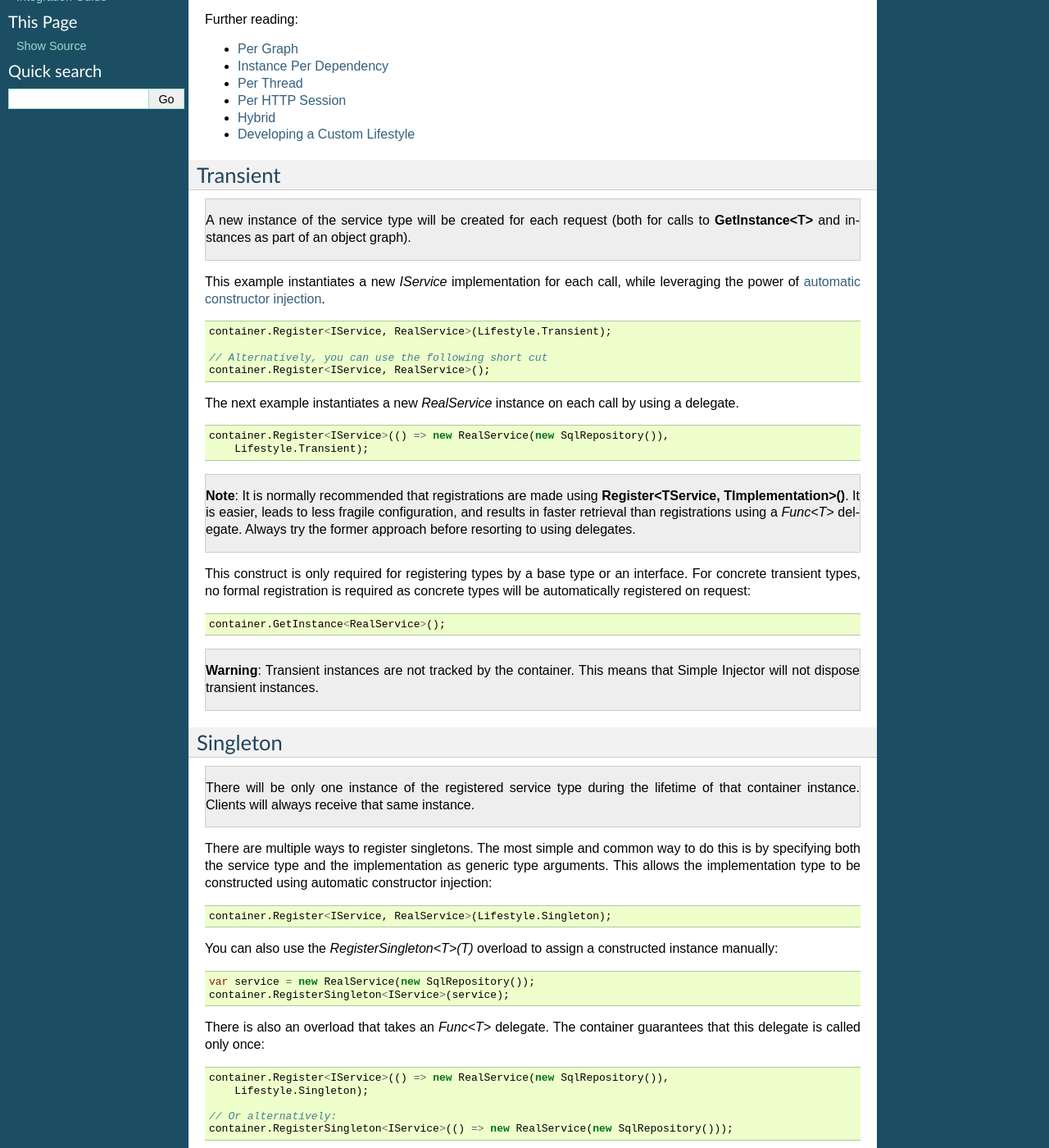
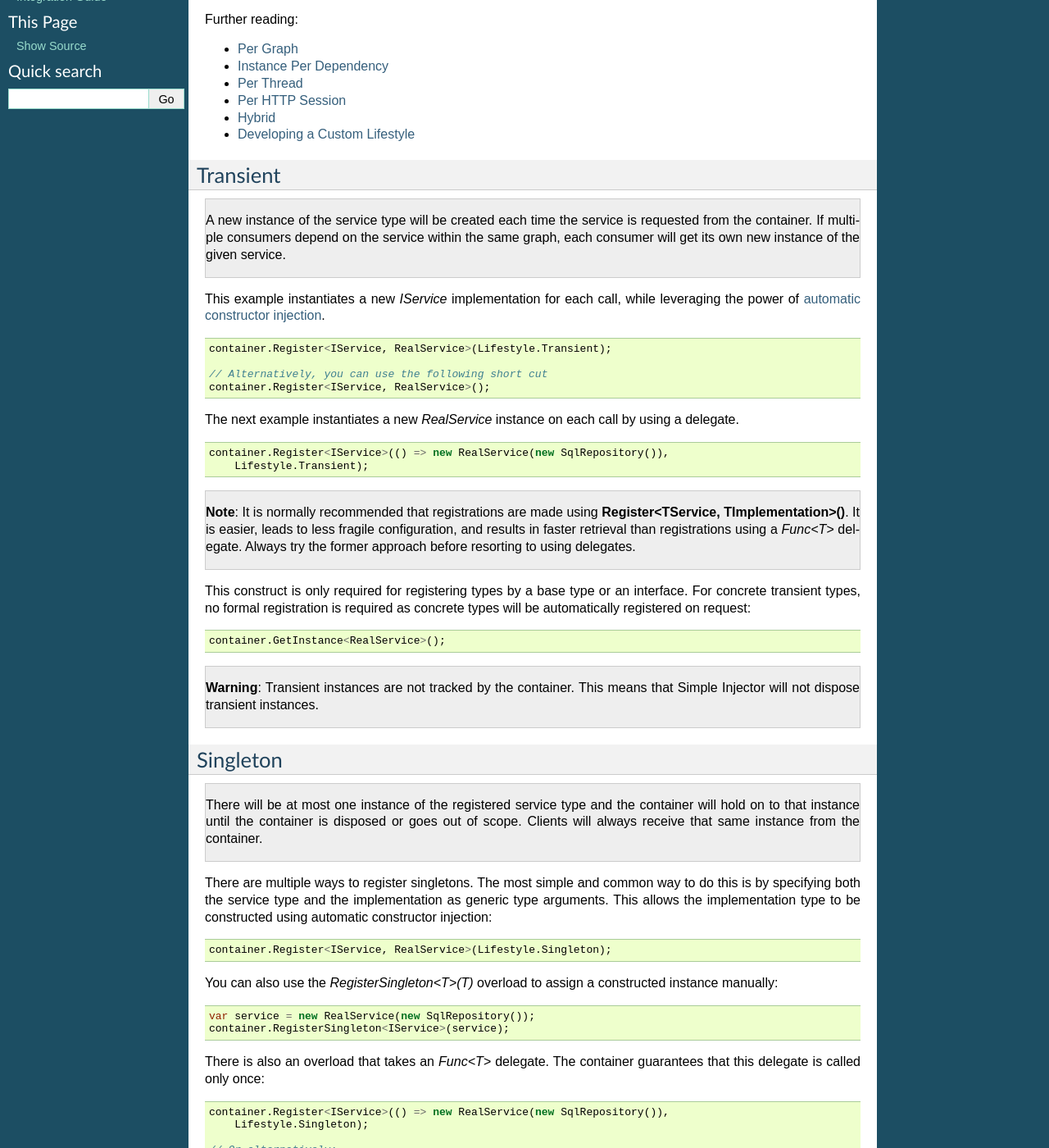
Before and after one commit to simpleinjector/Documentation, a Sphinx documentation site: the page built from source/lifetimes.rst, in a window 1280 px wide and 1400 px high, scrolled down 512 px. Shown: the whole window at 82% size. Built offline with Sphinx 7.4.7, drawn with Linux system fonts in a browser that asks for light colours; some of the changed text lies outside the part shown.

Commit message:
Improved Transient and Singleton descriptions

```diff
--- a/source/lifetimes.rst
+++ b/source/lifetimes.rst
@@ -34,7 +34,7 @@ Transient
 
 .. container:: Note
 
-    A new instance of the service type will be created for each request (both for calls to **GetInstance<T>** and instances as part of an object graph).
+    A new instance of the service type will be created each time the service is requested from the container. If multiple consumers depend on the service within the same graph, each consumer will get its own new instance of the given service.
 
 This example instantiates a new *IService* implementation for each call, while leveraging the power of :ref:`automatic constructor injection <Automatic-constructor-injection>`.
 
@@ -73,7 +73,7 @@ Singleton
 
 .. container:: Note
 
-    There will be only one instance of the registered service type during the lifetime of that container instance. Clients will always receive that same instance.
+    There will be at most one instance of the registered service type and the container will hold on to that instance until the container is disposed or goes out of scope. Clients will always receive that same instance from the container.
 
 There are multiple ways to register singletons. The most simple and common way to do this is by specifying both the service type and the implementation as generic type arguments. This allows the implementation type to be constructed using automatic constructor injection:
 
@@ -108,6 +108,10 @@ Alternatively, when needing to register a concrete type as singleton, you can us
     container.Register<RealService, RealService>(Lifestyle.Singleton);
 
 Registration for concrete singletons is necessarily, because unregistered concrete types will be treated as transient.
+
+.. container:: Note
+
+	**Warning**: Simple Injector guarantees that there is at most one instance of the registered **Singleton** inside that **Container** instance, but if multiple **Container** instances are created, each **Container** instance will get its own instance of the registered **Singleton**.
 
 .. container:: Note
 
```
